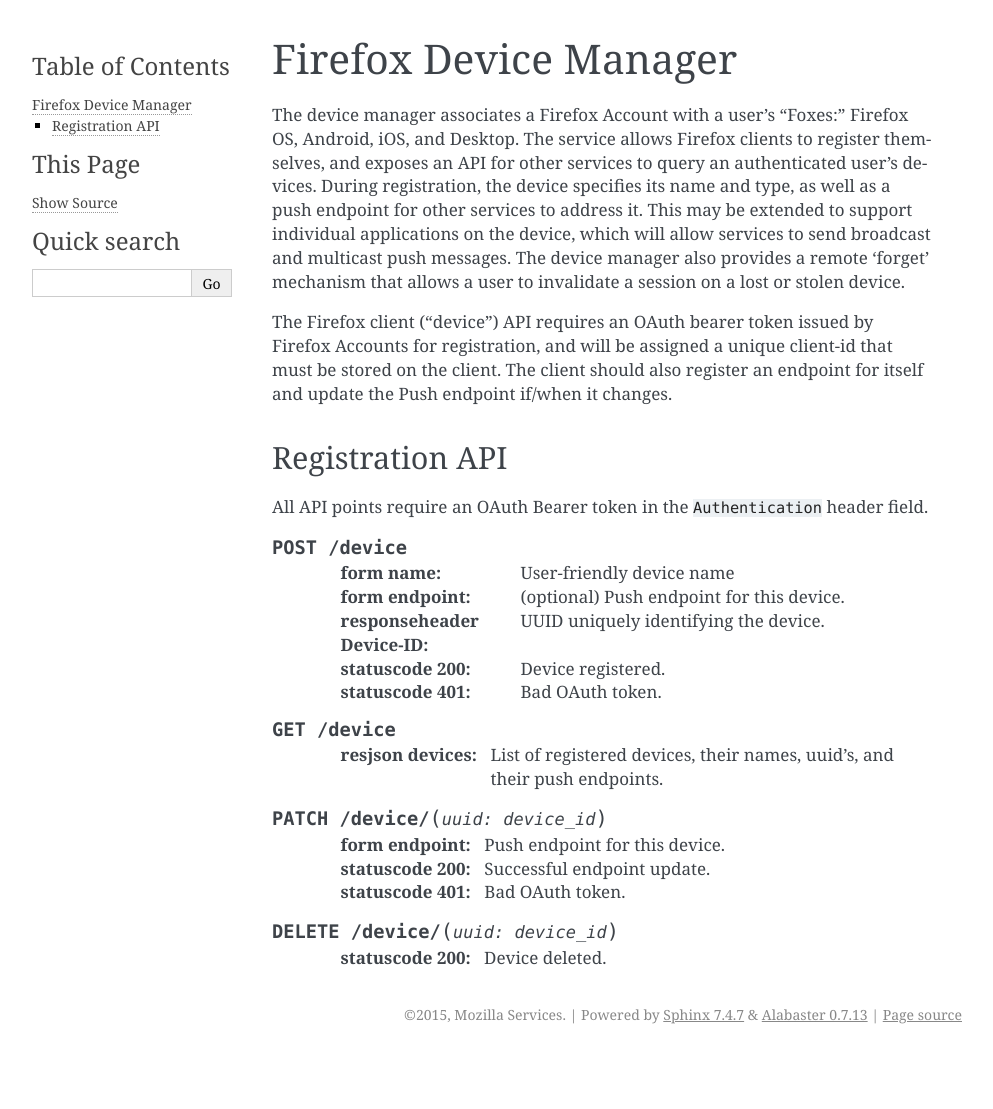
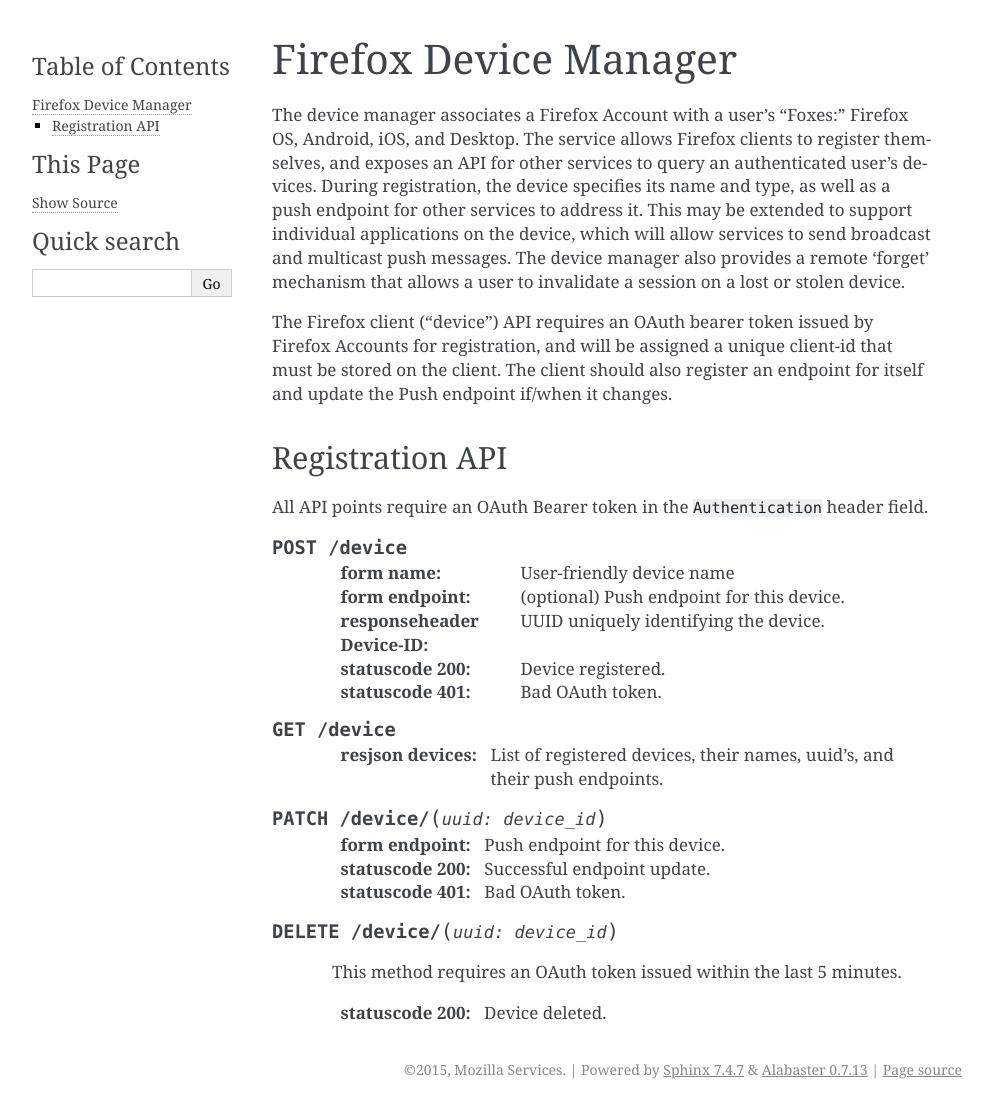
Before and after one commit to mozilla-services/fxa-devmgr-server, a Sphinx documentation site: the page built from docs/index.rst, in a window 1280 px wide. Shown: the whole page, without its empty margins (148-1141 px from the left). Built offline with Sphinx 7.4.7, drawn with Linux system fonts in a browser that asks for light colours; before the commit the page ends 1054 px from its top, so only the background shows below that.

Commit message:
Add note about recency

```diff
--- a/docs/index.rst
+++ b/docs/index.rst
@@ -48,4 +48,6 @@
 .. http:delete:: /device/(uuid:device_id)
    :synopsis: Delete a device
 
+    This method requires an OAuth token issued within the last 5 minutes.
+
     :statuscode 200: Device deleted.
```
